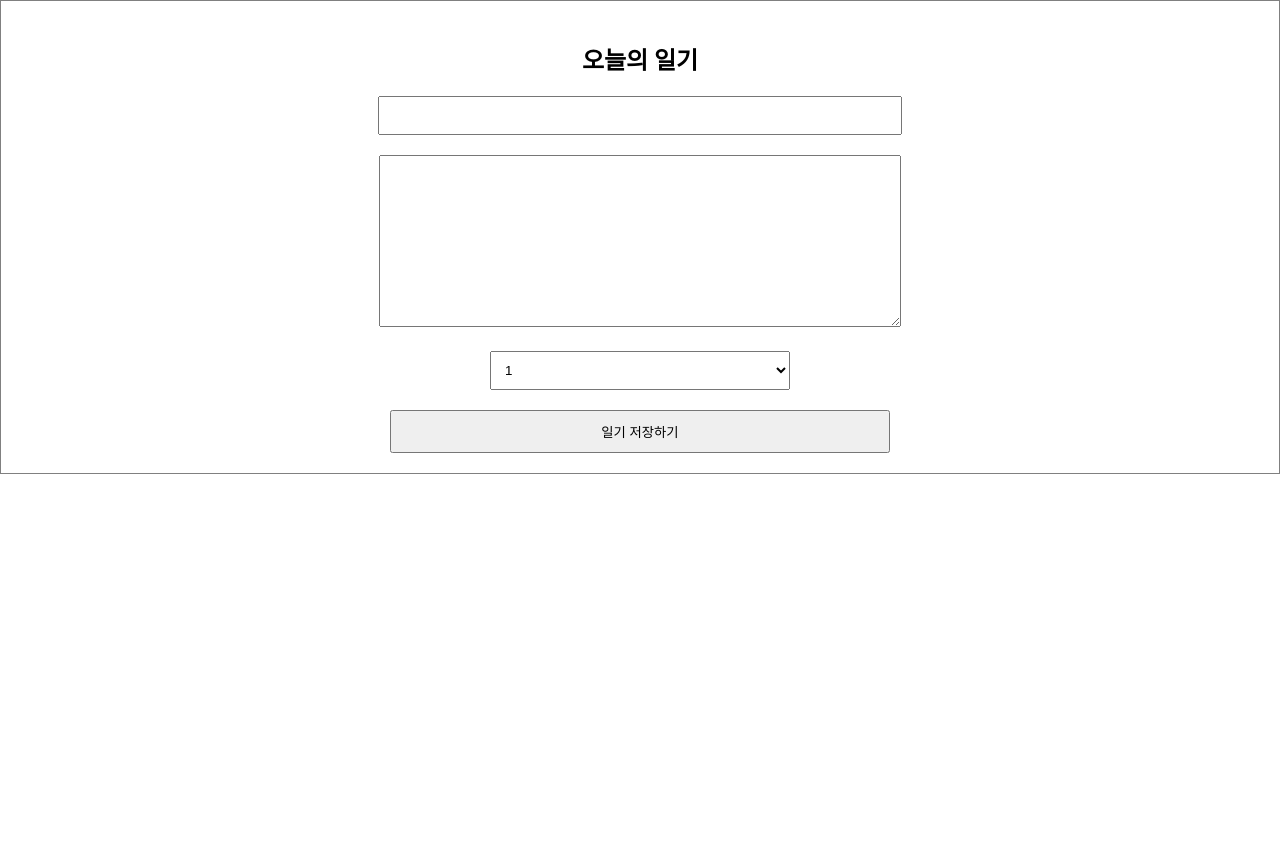
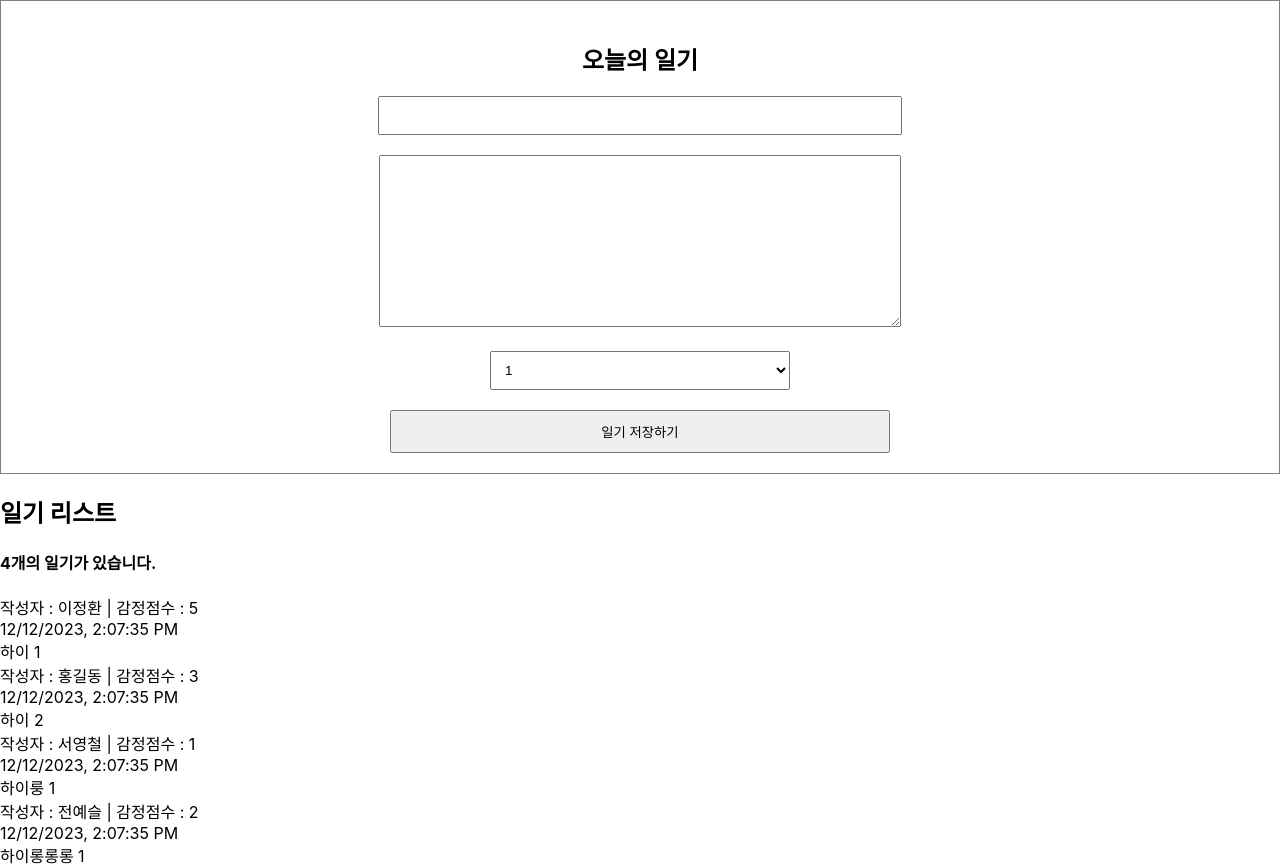
Before and after one commit to syckor/simpleDiary, a React (Create React App) app: page / in a window 1280 px wide. Before the commit the page ends 800 px from the top, so only its background shows below. Built offline with nearby package versions, Linux system fonts and the light colour scheme.

Commit message:
List로 일기 내용 뿌리기

```diff
--- a/src/App.js
+++ b/src/App.js
@@ -1,12 +1,42 @@
 
 import './App.css';
 import DiaryEditor from './DiaryEditor';
+import DiaryList from './DiaryList';
+
+const dummyList = [
+  {
+    id:1,
+    author:"이정환",
+    content:"하이 1",
+    emotion:5,
+    created_date: new Date().getTime()
+  },{
+    id:2,
+    author:"홍길동",
+    content:"하이 2",
+    emotion:3,
+    created_date: new Date().getTime()
+  },{
+    id:3,
+    author:"서영철",
+    content:"하이룽 1",
+    emotion:1,
+    created_date: new Date().getTime()
+  },{
+    id:4,
+    author:"전예슬",
+    content:"하이롱롱롱 1",
+    emotion:2,
+    created_date: new Date().getTime()
+  },
+]
 
 function App() {
   return (
     <div className="App">
       <header className="App-header">
         <DiaryEditor/>
+        <DiaryList diaryList={dummyList} />
       </header>
     </div>
   );
--- /dev/null
+++ b/src/DiaryItem.js
@@ -0,0 +1,14 @@
+const DiaryItem = ({author, content, created_date, emotion, id}) => {
+    return <div ClassName="DiaryItem">
+        <div className="info">
+            <span>
+                작성자 : {author} | 감정점수 : {emotion}
+                </span>
+                <br />
+                <span clasName="date">{new Date(created_date).toLocaleString()}</span>
+        </div>
+        <div className="content">{content}</div>
+    </div>;
+}
+
+export default DiaryItem;
--- /dev/null
+++ b/src/DiaryList.js
@@ -0,0 +1,23 @@
+import DiaryItem from "./DiaryItem";
+
+const DiaryList = ({diaryList}) => {
+    console.log(diaryList);
+    return (
+        <div className="DiaryList">
+            <h2>일기 리스트</h2>
+            <h4>{diaryList.length}개의 일기가 있습니다.</h4>
+            <div>
+                {diaryList.map((it, idx) => ( //만약 key로 쓸만한 값이 없다면 idx를 쓸 수 있지만 조심해야 한다.
+                <DiaryItem key={it.id} {...it}/>
+
+                ))}
+            </div>
+        </div>
+    )
+}
+
+DiaryList.defaultProps={ //diaryList가 아예 빈 undefiend일 때 방어
+    diaryList: [],
+}
+
+export default DiaryList;
```
